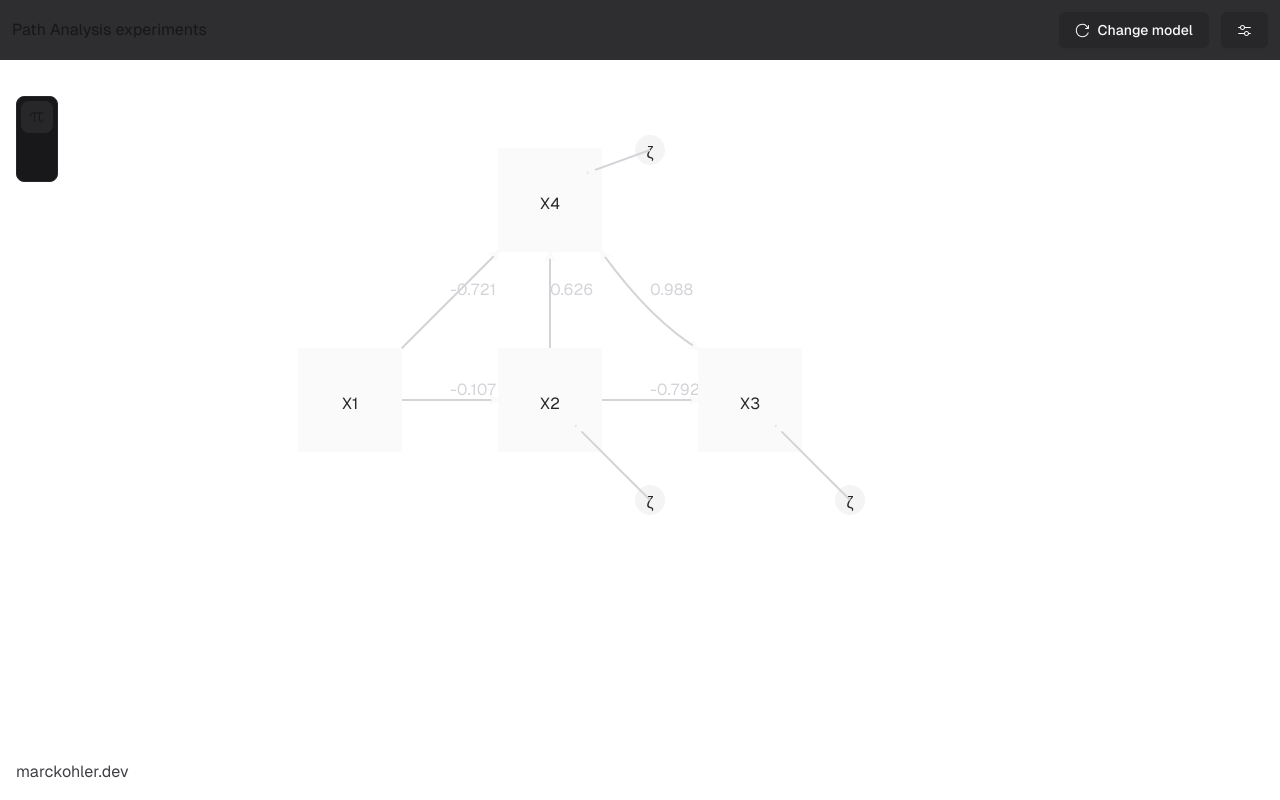
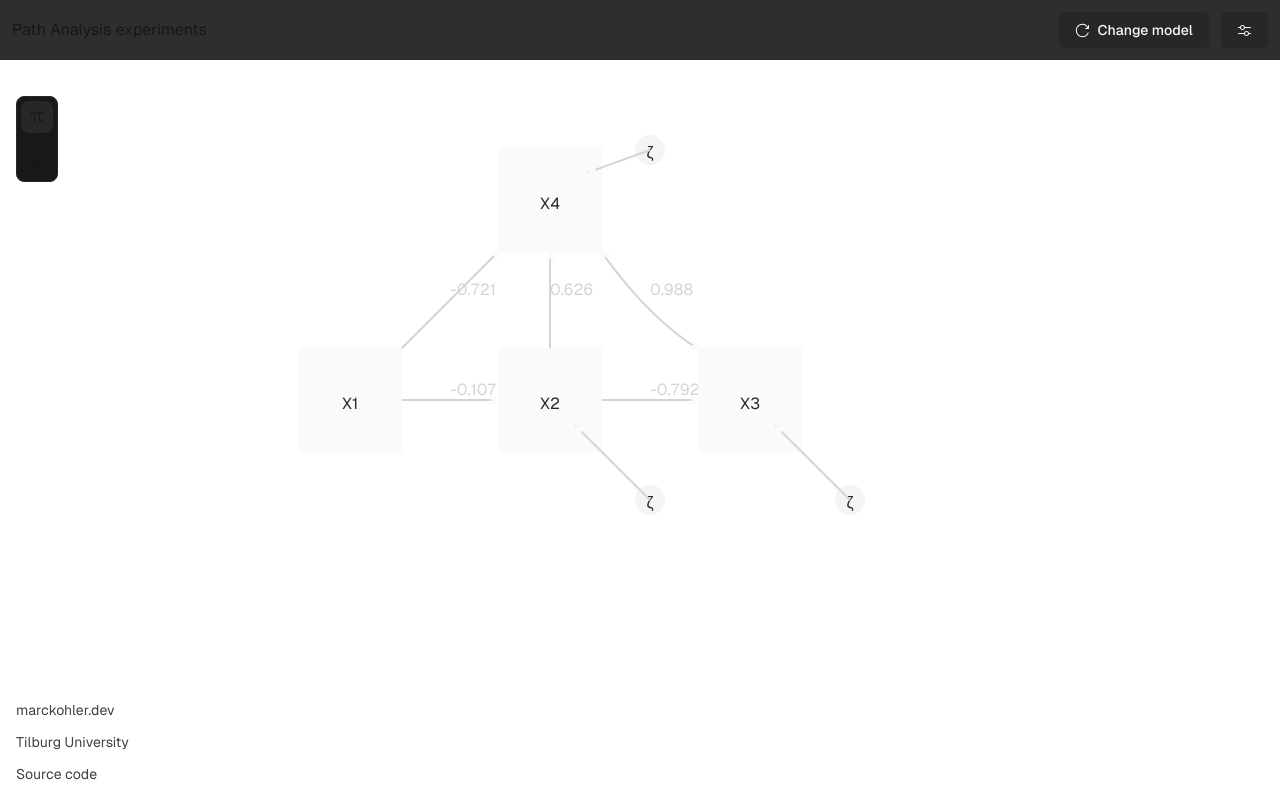
Before and after one commit to Than-DE/path-analysis, a Next.js app: page / in a window 1280 px wide. Built offline with nearby package versions, Linux system fonts and the light colour scheme.

Commit message:
feat: more links

```diff
--- a/src/app/page.tsx
+++ b/src/app/page.tsx
@@ -241,15 +241,34 @@ export default function Home() {
       <Toolbar />
       <div className="flex flex-col relative h-screen max-h-screen overflow-hidden">
         <div className="fixed bottom-4 left-4">
-          <div className="md:hidden">Does not work well on mobile devices</div>
+          <div className="md:hidden">Does not work well on mobile devices. Consider using a desktop or tablet device.</div>
+          <div className="flex flex-col gap-3">
+
           <Link
             href="https://marckohler.dev"
             target="_blank"
             rel="noopener"
-            className="text-zinc-700 hover:text-zinc-500 duration-200"
+            className="text-sm text-zinc-700 hover:text-zinc-500 duration-200"
           >
             marckohler.dev
           </Link>
+            <Link
+            href="https://tilburguniversity.edu"
+            target="_blank"
+            rel="noopener"
+            className="text-sm text-zinc-700 hover:text-zinc-500 duration-200"
+          >
+            Tilburg University
+          </Link>
+            <Link
+            href="https://github.com/Than-DE/path-analysis"
+            target="_blank"
+            rel="noopener"
+            className="text-sm text-zinc-700 hover:text-zinc-500 duration-200"
+          >
+            Source code
+          </Link>
+          </div>
         </div>
         <div
           className={cn(
```
